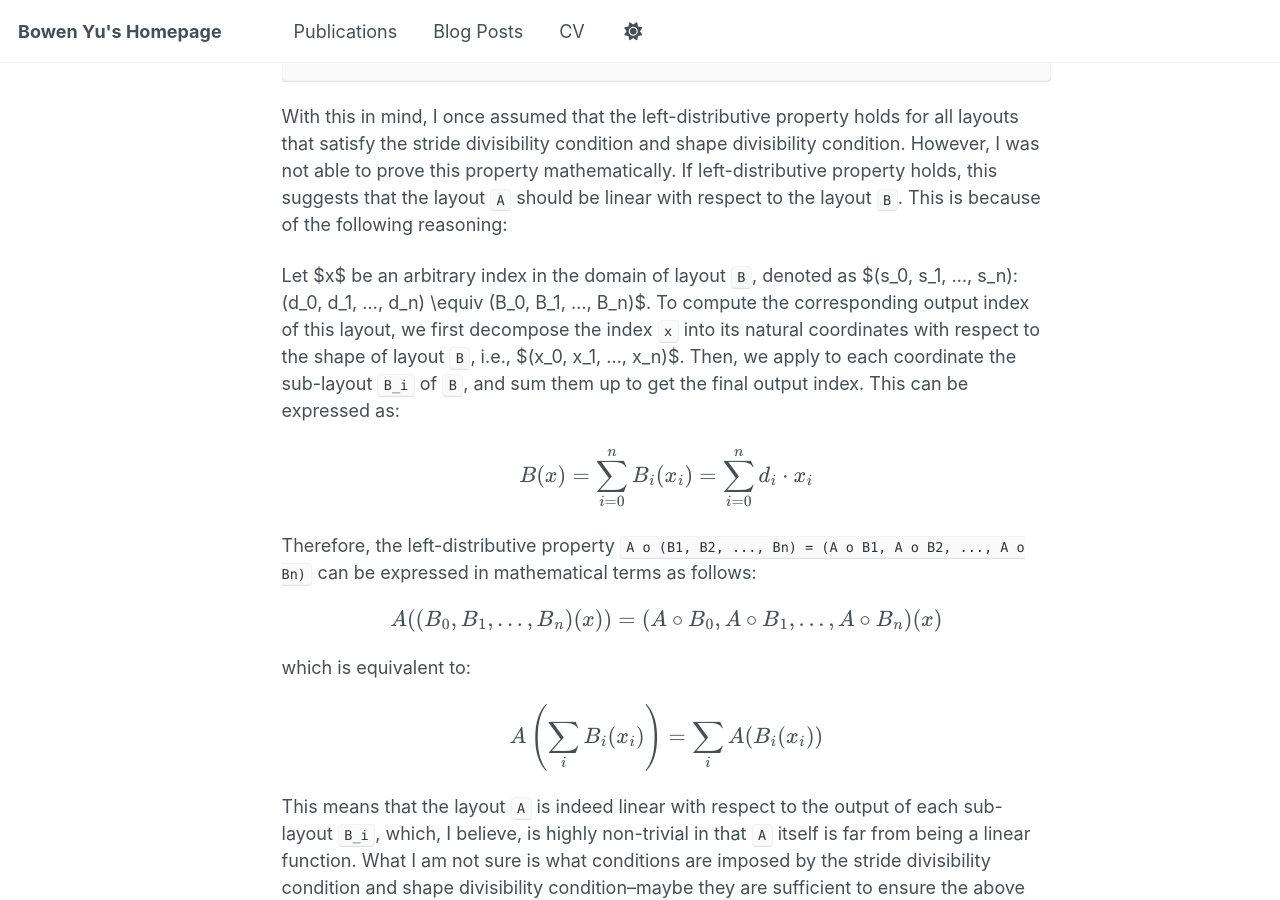
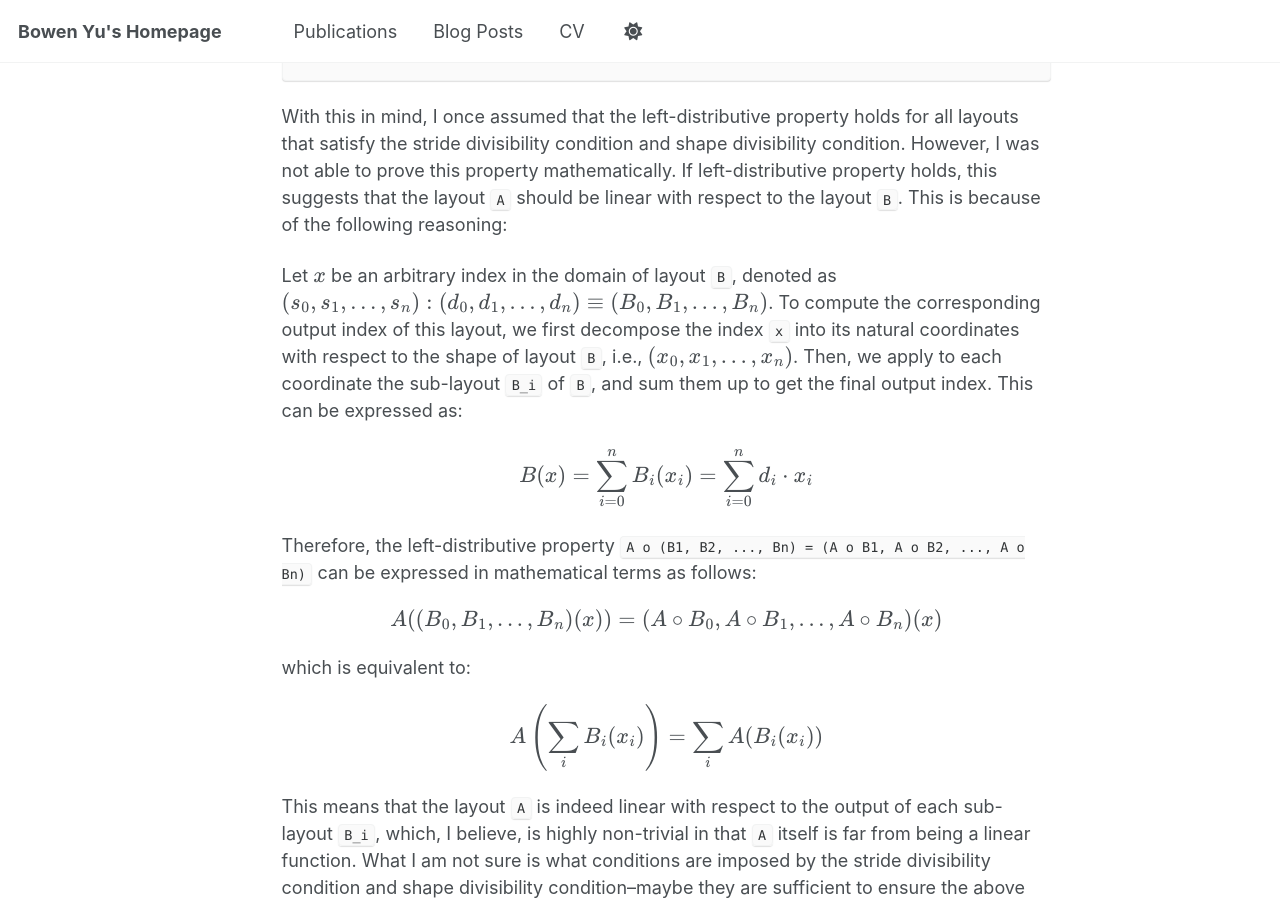
Before and after one commit to bowenyu066/bowenyu066.github.io, a Jekyll site: the page built from _posts/2025-6-6-some-questions-on-cutlass-layout.md, in a window 1280 px wide and 900 px high, scrolled down 1212 px. Built offline with Jekyll 4.4.1, drawn with Linux system fonts in a browser that asks for light colours.

```diff
--- a/_posts/2025-6-6-some-questions-on-cutlass-layout.md
+++ b/_posts/2025-6-6-some-questions-on-cutlass-layout.md
@@ -42,7 +42,7 @@ While the shape divisibility condition ensures that the every sub-shape (sorry f
 
 With this in mind, I once assumed that the left-distributive property holds for all layouts that satisfy the stride divisibility condition and shape divisibility condition. However, I was not able to prove this property mathematically. If left-distributive property holds, this suggests that the layout `A` should be linear with respect to the layout `B`. This is because of the following reasoning:
 
-Let $x$ be an arbitrary index in the domain of layout `B`, denoted as $(s_0, s_1, ..., s_n):(d_0, d_1, ..., d_n) \equiv (B_0, B_1, ..., B_n)$. To compute the corresponding output index of this layout, we first decompose the index `x` into its natural coordinates with respect to the shape of layout `B`, i.e., $(x_0, x_1, ..., x_n)$. Then, we apply to each coordinate the sub-layout `B_i` of `B`, and sum them up to get the final output index. This can be expressed as:
+Let \\(x\\) be an arbitrary index in the domain of layout `B`, denoted as \\((s_0, s_1, ..., s_n):(d_0, d_1, ..., d_n) \equiv (B_0, B_1, ..., B_n)\\). To compute the corresponding output index of this layout, we first decompose the index `x` into its natural coordinates with respect to the shape of layout `B`, i.e., \\((x_0, x_1, ..., x_n)\\). Then, we apply to each coordinate the sub-layout `B_i` of `B`, and sum them up to get the final output index. This can be expressed as:
 
 $$
 B(x) = \sum_{i=0}^{n} B_i(x_i) = \sum_{i=0}^{n} d_i \cdot x_i
```
